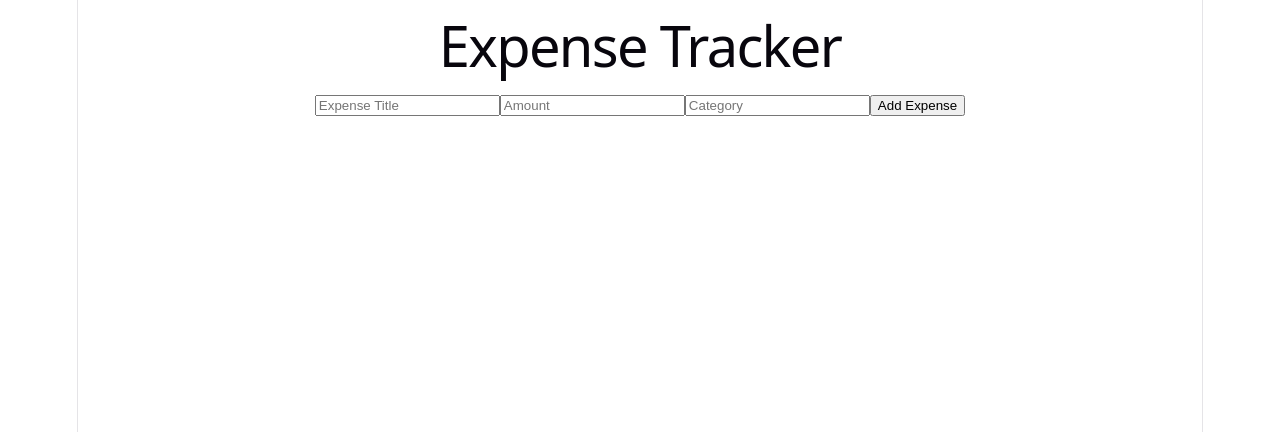
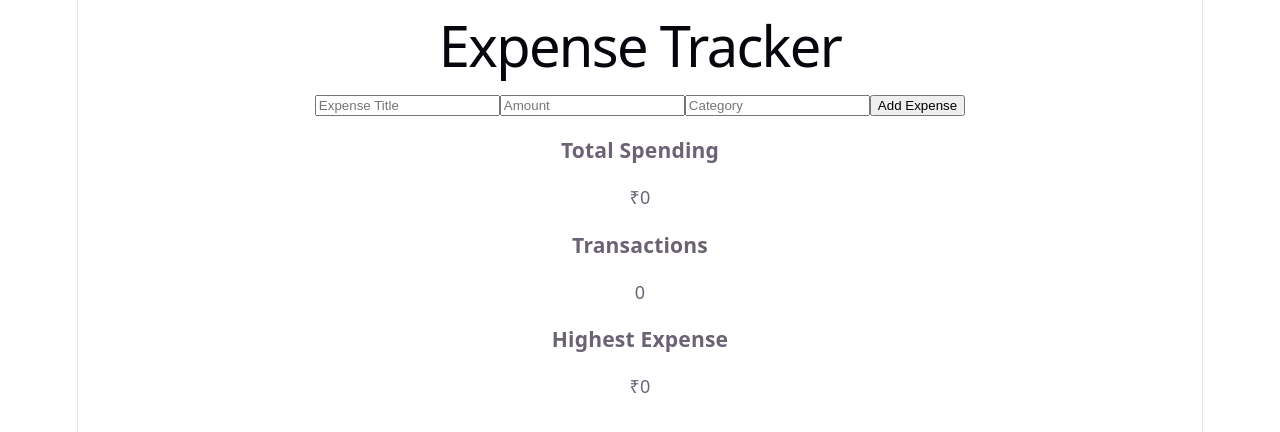
Before and after one commit to Sp20078/expense-tracker-react2.0, a React (Vite) app: page / in a window 1280 px wide. Shown: the top 432 px of the page. Built offline with nearby package versions, Linux system fonts and the light colour scheme.

Commit message:
Add dashboard summary cards

```diff
--- a/src/App.css
+++ b/src/App.css
@@ -29,3 +29,35 @@ button {
   padding: 10px 20px;
   cursor: pointer;
 }
+
+.expense-card {
+  background: white;
+  padding: 15px;
+  border-radius: 10px;
+  margin-bottom: 10px;
+  box-shadow: 0 2px 5px rgba(0,0,0,0.1);
+}
+
+.summary-container {
+  display: flex;
+  gap: 15px;
+  margin-bottom: 20px;
+}
+
+.summary-card {
+  flex: 1;
+  background: white;
+  padding: 15px;
+  border-radius: 10px;
+  text-align: center;
+  box-shadow: 0 2px 5px rgba(0,0,0,0.1);
+}
+
+.summary-card h3 {
+  margin: 0;
+}
+
+.summary-card p {
+  font-size: 24px;
+  font-weight: bold;
+}
--- a/src/App.jsx
+++ b/src/App.jsx
@@ -1,6 +1,7 @@
 import { useState, useEffect } from "react";
 import ExpenseForm from "./components/ExpenseForm";
 import ExpenseList from "./components/ExpenseList";
+import Summary from "./components/Summary";
 
 function App() {
   const [expenses, setExpenses] = useState(() => {
@@ -36,6 +37,7 @@ function App() {
       <h1>Expense Tracker</h1>
 
       <ExpenseForm addExpense={addExpense} />
+      <Summary expenses={expenses} />
 
       <ExpenseList
         expenses={expenses}
--- a/src/components/Summary.jsx
+++ b/src/components/Summary.jsx
@@ -0,0 +1,36 @@
+function Summary({ expenses }) {
+  const total = expenses.reduce(
+    (sum, expense) => sum + expense.amount,
+    0
+  );
+
+  const highestExpense =
+    expenses.length > 0
+      ? Math.max(
+          ...expenses.map(
+            (expense) => expense.amount
+          )
+        )
+      : 0;
+
+  return (
+    <div className="summary-container">
+      <div className="summary-card">
+        <h3>Total Spending</h3>
+        <p>₹{total}</p>
+      </div>
+
+      <div className="summary-card">
+        <h3>Transactions</h3>
+        <p>{expenses.length}</p>
+      </div>
+
+      <div className="summary-card">
+        <h3>Highest Expense</h3>
+        <p>₹{highestExpense}</p>
+      </div>
+    </div>
+  );
+}
+
+export default Summary;
```
